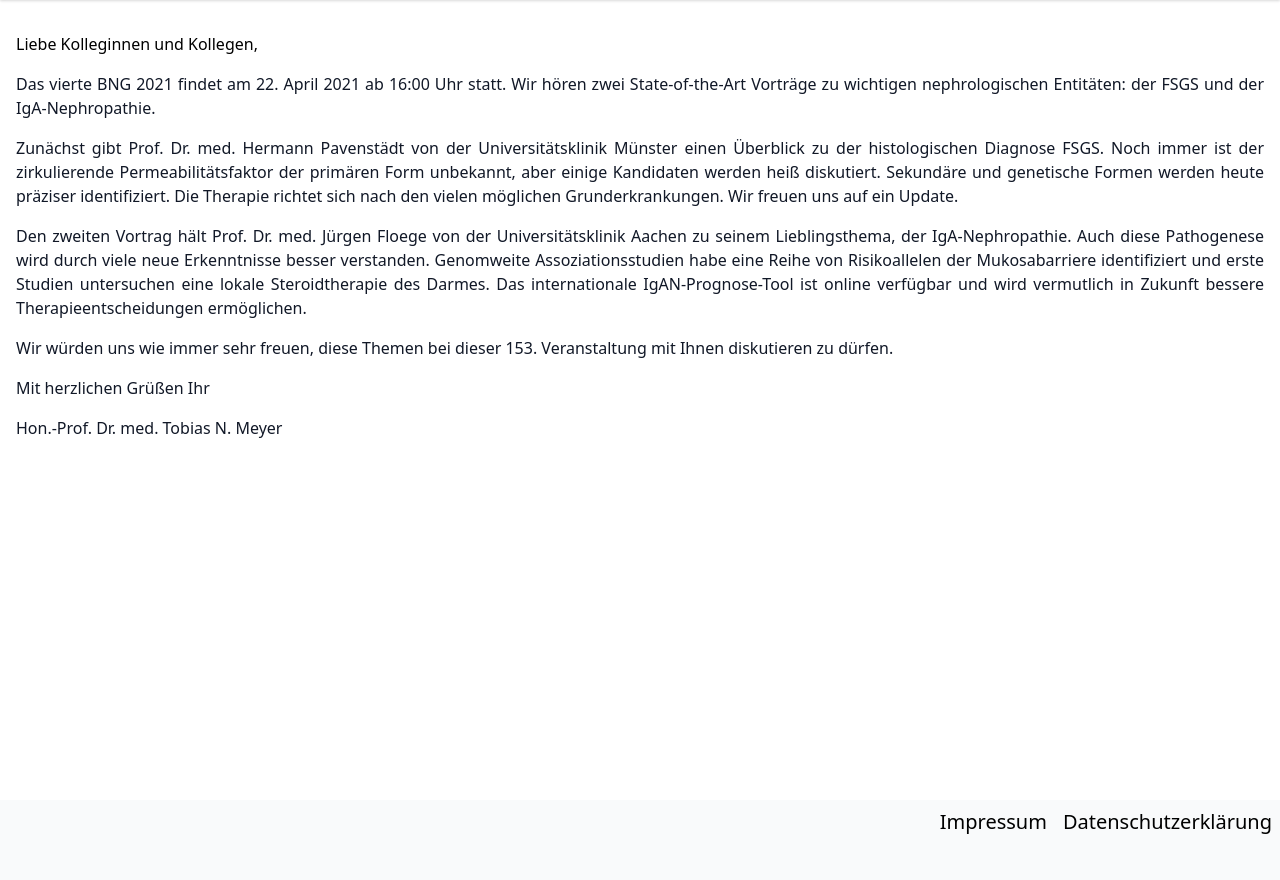
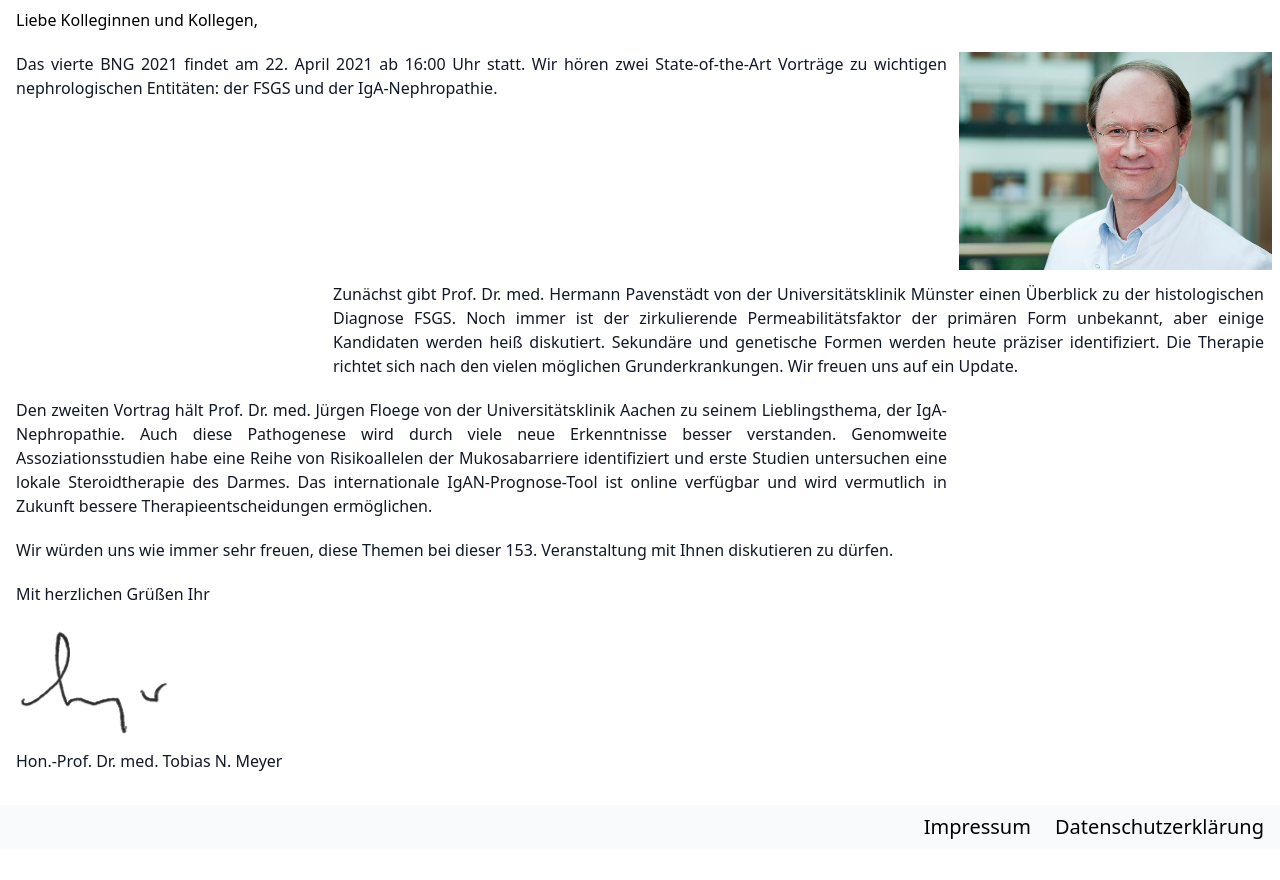
Before and after one commit to manuelpaul86/bng-gatsby, a Gatsby site: page / in a window 1280 px wide. Shown: the part 80-960 px from the top of the page. After the commit the page ends 929 px from the top, so only its background shows below. Built offline with nearby package versions, Linux system fonts and the light colour scheme; Gatsby itself is replaced by a stand-in of ours.

Commit message:
added content and layout for index page

```diff
--- a/src/components/layout.js
+++ b/src/components/layout.js
@@ -25,7 +25,7 @@ class Application extends React.Component {
 */
 
 const ListLink = props => (
-  <li class="px-2 py-2 cursor-pointer hover:bg-green-300 hover:text-green-700">
+  <li class="pl-2 pr-4 py-2 cursor-pointer hover:bg-green-300 hover:text-green-700">
     <Link to={props.to}>{props.children}</Link>
   </li>
 )
@@ -34,7 +34,7 @@ export default function Layout({ children }) {
   return (
     <div class="w-screen min-h-screen mx-auto">
       <header>
-        <div class="flex flex-row justify-between items-end bg-gray-50 shadow h-10 md:h-20 font-sans">
+        <div class="flex flex-row flex-wrap justify-between items-end bg-gray-50 shadow min-h-10 md:min-h-20 font-sans">
           <div id="logo" class="flex flex-row flex-none md:self-center px-2 py-2 text-green-700 text-sm font-normal md:text-xl lg:text-3xl xl:text-4xl md:font-semibold">
             <Link to="/">Barmbeker Nephrologen Gespräche</Link>
           </div>
@@ -53,7 +53,7 @@ export default function Layout({ children }) {
         {children}
       </div>
       <footer>
-        <div class="bg-gray-50 h-20">
+        <div class="bg-gray-50 min-h-20">
             <ul class="flex flex-row justify-end text-center text-sm font-thin md:text-xl md:font-thin">
               <ListLink to="/impressum/">Impressum</ListLink>
               <ListLink to="/datenschutzerklaerung/">Datenschutzerklärung</ListLink>
--- a/src/pages/index.js
+++ b/src/pages/index.js
@@ -1,18 +1,45 @@
 import React from "react"
 import { Link } from "gatsby"
+import { StaticImage } from "gatsby-plugin-image"
 import Layout from "../components/layout"
 
 export default function Home() {
   return (
     <Layout>
-      <div class="">
+      <div class="grid grid-cols-4 gap-1">
+        <div class="col-span-4">
           <h2 class="py-2 px-2 text-normal font-medium">Liebe Kolleginnen und Kollegen,</h2>
+        </div>
+        <div class="col-span-3">
           <p class="py-2 px-2 text-justify text-normal font-light text-gray-900">Das vierte BNG 2021 findet am 22. April 2021 ab 16:00 Uhr statt. Wir hören zwei State-of-the-Art Vorträge zu wichtigen nephrologischen Entitäten: der FSGS und der IgA-Nephropathie.</p>
+        </div>
+        <div class="pt-2">
+          <StaticImage src="../assets/CA_Meyer.jpg" alt="CA Hon. - Prof. Dr. Meyer" placeholder="blurred"></StaticImage>
+        </div>
+        <div class="pt-2 pl-2">
+
+        </div>
+        <div class="col-span-3">
           <p class="py-2 px-2 text-justify text-normal font-light text-gray-900">Zunächst gibt Prof. Dr. med. Hermann Pavenstädt von der Universitätsklinik Münster einen Überblick zu der histologischen Diagnose FSGS. Noch immer ist der zirkulierende Permeabilitätsfaktor der primären Form unbekannt, aber einige Kandidaten werden heiß diskutiert. Sekundäre und genetische Formen werden heute präziser identifiziert. Die Therapie richtet sich nach den vielen möglichen Grunderkrankungen. Wir freuen uns auf ein Update.</p>
+        </div>
+        <div class="col-span-3">
           <p class="py-2 px-2 text-justify text-normal font-light text-gray-900">Den zweiten Vortrag hält Prof. Dr. med. Jürgen Floege von der Universitätsklinik Aachen zu seinem Lieblingsthema, der IgA-Nephropathie. Auch diese Pathogenese wird durch viele neue Erkenntnisse besser verstanden. Genomweite Assoziationsstudien habe eine Reihe von Risikoallelen der Mukosabarriere identifiziert und erste Studien untersuchen eine lokale Steroidtherapie des Darmes. Das internationale IgAN-Prognose-Tool ist online verfügbar und wird vermutlich in Zukunft bessere Therapieentscheidungen ermöglichen.</p>
+        </div>
+        <div class="pt-2 pl-2">
+
+        </div>
+        <div class="col-span-4">
           <p class="py-2 px-2 text-justify text-normal font-light text-gray-900">Wir würden uns wie immer sehr freuen, diese Themen bei dieser 153. Veranstaltung mit Ihnen diskutieren zu dürfen.</p>
+        </div>
+        <div class="col-span-4">
           <p class="py-2 px-2 text-justify text-normal font-light text-gray-900">Mit herzlichen Grüßen Ihr</p>
+        </div>
+        <div class="pt-2 pl-2 col-span-4">
+        <StaticImage src="../assets/unterschrift-meyer.png" alt="CA Hon. - Prof. Dr. Meyer" placeholder="blurred"></StaticImage>
+        </div>
+        <div class="col-span-4">
           <p class="py-2 px-2 text-justify text-normal font-light text-gray-900">Hon.-Prof. Dr. med. Tobias N. Meyer</p>
+        </div>
       </div>
     </Layout>
   )
```
Also changed, not shown: 1 other file. Lines whose indentation alone changed are shown as unchanged.
